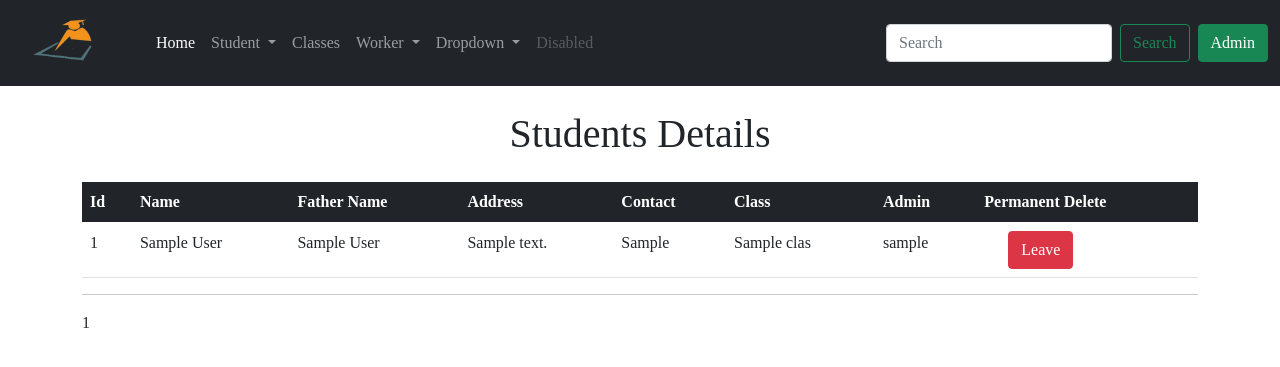
After one commit to ijazbacha/School-managment-system, a Flask app: page /leave_student_detials in a window 1280 px wide. The commit adds this page. Shown: the top 367 px of the page. Run offline with Flask 2, Linux system fonts and the light colour scheme; tables that the repository leaves empty hold one stand-in row (values such as "Sample post").

Commit message:
delete student from the database

```diff
--- a/app/routes.py
+++ b/app/routes.py
@@ -4,9 +4,9 @@ from datetime import datetime
 import pdfkit
 from flask import Flask, render_template, redirect, url_for, request, flash, abort, make_response
 from flask_login import current_user, login_user, logout_user, login_required
-from app.models import Admin, Student, Teacher, Worker, LeaveWorker, Class
+from app.models import Admin, Student,LeaveStudent, Teacher, Worker, LeaveWorker, Class
 
-#configuration=pdfkit.configuration(wkhtmltopdf='C:\\Program Files\\wkhtmltopdf\\bin\\wkhtmltopdf.exe')
+configuration=pdfkit.configuration(wkhtmltopdf='C:\\Program Files\\wkhtmltopdf\\bin\\wkhtmltopdf.exe')
 #pdfkit.from_url('http://127.0.0.1:5000/leave_worker_pdf', 'output.pdf', configuration=config)
 
 
@@ -171,11 +171,49 @@ def update_student(id):
     return render_template('add_student.html', title='Update Student', student=student, classes=classes)
 
 
+@app.route('/leave_student/<id>')
+def leave_student(id):
+    student = Student.query.filter_by(id=id).first()
+
+    std_name = student.std_name
+    f_name = student.f_name
+    std_address = student.std_address
+    std_contact = student.std_contact
+    leave_date = student.join_date
+    std_class = student.stdclass.id
+    admin_id = current_user.id
+    l_student = LeaveStudent(
+        std_name=std_name,
+        f_name=f_name,
+        std_address=std_address,
+        std_contact=std_contact,
+        leave_date=leave_date,
+        std_class=std_class,
+        admin_id=admin_id
+    )
+    db.session.add(l_student)
+    db.session.delete(student)
+    db.session.commit()
+    flash('{} is successfully leave!'.format(std_name))
+    return redirect(url_for('student_Detials'))
 
 
+@app.route('/leave_student_detials')
+def leave_student_detials():
+    students = LeaveStudent.query.all()
+    return render_template('leave_student_detials.html', title='Leave Students Detials', students=students)
 
 
-
+@app.route('/leave_student_delete/<id>')
+def leave_student_delete(id):
+    try:
+        student = LeaveStudent.query.filter_by(id=id).first()
+        db.session.delete(student)
+        db.session.commit()
+        flash('{} is successfully delete!'.format(student.std_name))
+        return redirect(url_for('leave_student_detials'))
+    except:
+        pass
 
 
 
--- a/app/templates/add_student.html
+++ b/app/templates/add_student.html
@@ -28,7 +28,10 @@
             {% for class in classes %}
             {% if student %}
             <option selected value="{{ class.id }}">{{ class }}</option>
+            {% else %}
+            <option value="{{ class.id }}">{{ class }}</option>
             {% endif %}
+
             {% endfor %}
           </select>
     </div>
--- /dev/null
+++ b/app/templates/leave_student_detials.html
@@ -0,0 +1,66 @@
+{% extends 'base.html' %}
+
+
+{% block content %}
+
+<div class="container">
+<h1 class="text-center mt-4"> Students Details</h1>
+
+<table class="table mt-4">
+    <thead class="table-dark">
+      <tr>
+        <th scope="col">Id</th>
+        <th scope="col">Name</th>
+        <th scope="col">Father Name</th>
+        <th scope="col">Address</th>
+        <th scope="col">Contact</th>
+        <th scope="col">Class</th>
+        <th scope="col">Admin</th>
+        <th scope="col">Permanent Delete</th>
+      </tr>
+    </thead>
+    {% for student in students %}
+    <tbody>
+      <tr>
+        <td> {{ student.id }}</td>
+        <td> {{ student.std_name }} </td>
+        <td> {{ student.f_name }} </td>
+        <td> {{ student.std_address }} </td>
+        <td> {{ student.std_contact }} </td>
+        <td>  {{ student.stdclass.cls_name }} </a></td>
+        <td> {{ student.admin.username }} </td>
+        <!-- Button trigger modal -->
+        <td>
+            <button type="button" class="btn btn-danger ms-4" data-bs-toggle="modal" data-bs-target="#exampleModal">
+            Leave
+            </button>
+        </td>
+      </tr>
+    </tbody>
+
+     <!-- Modal -->
+     <div class="modal fade" id="exampleModal" tabindex="-1" aria-labelledby="exampleModalLabel" aria-hidden="true">
+        <div class="modal-dialog">
+        <div class="modal-content">
+            <div class="modal-header">
+            <h5 class="modal-title text-warning" id="exampleModalLabel">  Do you want to permanent delete! <b style="color: black;">{{ student.std_name }} </b></h5>
+            <button type="button" class="btn-close" data-bs-dismiss="modal" aria-label="Close"></button>
+            </div>
+            <div class="modal-body">
+                <h5 class="card-title"> </h5>
+            </div>
+            <div class="modal-footer">
+            <button type="button" class="btn btn-secondary" data-bs-dismiss="modal">Close</button>
+            <a href=" {{ url_for('leave_student_delete', id=student.id) }} "><button type="button" class="btn btn-danger">Yes</button></a>
+            </div>
+        </div>
+        </div>
+      </div>
+    {% endfor %}
+  </table>
+  <hr>
+  <p> {{ students|length }} </p>
+</div>
+
+
+{% endblock %}
--- a/app/templates/nav.html
+++ b/app/templates/nav.html
@@ -17,6 +17,7 @@
             <ul class="dropdown-menu" aria-labelledby="navbarDropdown">
               <li><a class="dropdown-item" href=" {{ url_for('add_student') }} ">Add Student</a></li>
               <li><a class="dropdown-item" href=" {{ url_for('student_Detials') }} ">Student Detials</a></li>
+              <li><a class="dropdown-item" href="{{ url_for('leave_student_detials') }}">Leave Students</a></li>
             </ul>
           </li>
 
```
Also changed, not shown: app/models.py (+14 -0 lines), app/templates/student_profile.html (+24 -1 lines), migrations/versions/135f6fd81db8_.py (renamed from migrations/versions/df2269976aec_.py, +25 -3 lines), app.db.
